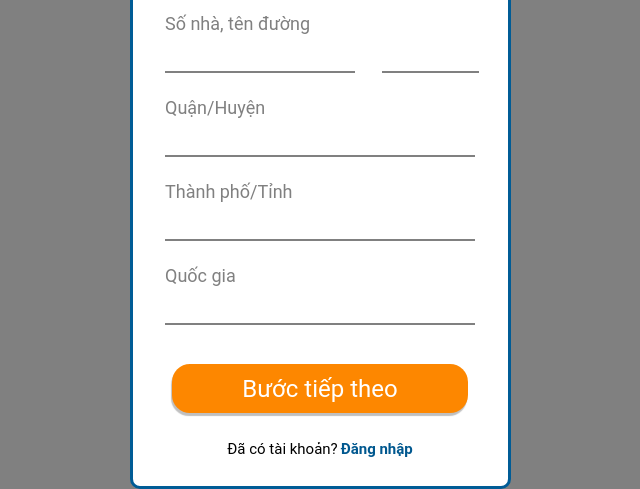
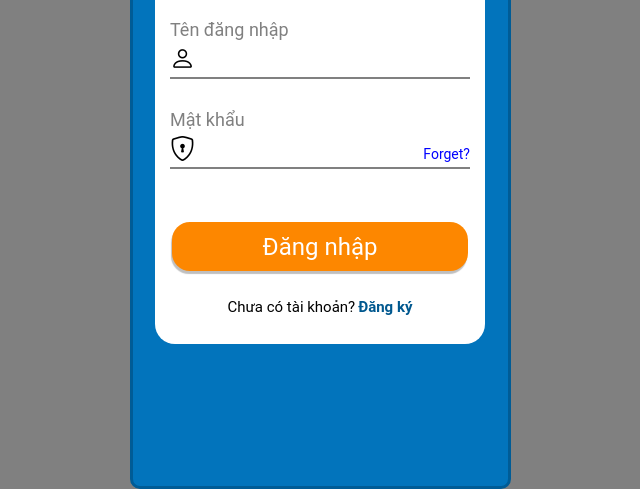
Before and after one commit to coddyOcat/ahamart, a React app in the folder client/: page / in a window 1280 px wide. Shown: the part 329-818 px from the top of the page, without its empty margins (320-960 px from the left). Built offline with nearby package versions, Linux system fonts and the light colour scheme.

Commit message:
login ui

```diff
--- a/client/src/app/index.js
+++ b/client/src/app/index.js
@@ -1,5 +1,5 @@
 
-import { BranchDetailScreen, HomeScreen, RegisterScreen } from "../screens"
+import { BranchDetailScreen, HomeScreen, LoginScreen, RegisterScreen } from "../screens"
 
 import '../style/index.sass'
 
@@ -8,7 +8,8 @@ const App = () => {
     return (
         // <HomeScreen />
         // <BranchDetailScreen />
-        <RegisterScreen />
+        // <RegisterScreen />
+        <LoginScreen />
     )
 }
 
--- /dev/null
+++ b/client/src/components/btnLogin.js
@@ -0,0 +1,17 @@
+import style from '../style/components/btnLogin.module.sass'
+
+const btnLogin = () => {
+    return (
+        <div className={style.btnLogin}>
+            <div className={style.loginBtn}>
+                {"Đăng nhập"}
+            </div>
+            <div className={style.otherChoice}>
+                <div className={style.choiceText}>Chưa có tài khoản?</div>
+                <div className={style.choiceBtn}>Đăng ký</div>
+            </div>
+        </div>
+    )
+}
+
+export default btnLogin
--- a/client/src/components/index.js
+++ b/client/src/components/index.js
@@ -9,3 +9,4 @@ export { default as RegisterStepOne } from './registerStepOne'
 export { default as RegisterStepTwo } from './registerStepTwo'
 export { default as RegisterStepFinal } from './registerStepFinal'
 export { default as BtnRegister } from './btnRegister'
+export { default as BtnLogin } from './btnLogin'
--- a/client/src/components/registerHeader.js
+++ b/client/src/components/registerHeader.js
@@ -3,13 +3,13 @@ import { Brand } from '../components/ui'
 import style from '../style/components/registerHeader.module.sass'
 import image from '../assets'
 
-const registerHeader = ({ step }) => {
+const registerHeader = ({ step, page }) => {
     return (
         <div className={style.registerHeader}>
             <div className={style.background}/>
             <Brand />
             <div className={style.title}>
-                <div className={style.TITLE}>ĐĂNG KÝ</div>
+                <div className={style.TITLE}>{page}</div>
                 <div className={style.titleDes}>
                     {step == 1? "Hãy đăng ký tài khoản để tiếp tục": "Nhập thông tin cá nhân"}
                 </div>
--- a/client/src/screens/index.js
+++ b/client/src/screens/index.js
@@ -1,3 +1,4 @@
 export { default as HomeScreen } from './home'
 export { default as BranchDetailScreen } from './branchDetail'
 export { default as RegisterScreen } from './register'
+export { default as LoginScreen } from './login'
--- /dev/null
+++ b/client/src/screens/login.js
@@ -0,0 +1,27 @@
+import { BtnLogin, RegisterHeader } from '../components'
+import { InputBox } from '../components/ui'
+import style from '../style/screens/login.module.sass'
+
+const login = () => {
+    return (
+        <div className={style.login}>
+            <RegisterHeader page="ĐĂNG NHẬP" step={0} />
+            <div className={style.loginBox}>
+                <div className={style.loginInput}>
+                    <div className={style.boxbox}>
+                        <i className={`${style.icon} bi bi-person`}></i>
+                        <InputBox title="Tên đăng nhập" check={0}/>
+                    </div>
+                    <div className={style.boxbox}>
+                        <i className={`${style.icon} bi bi-shield-lock`}></i>
+                        <InputBox title="Mật khẩu" check={0}/>
+                        <div className={style.forgetPass}>Forget?</div>
+                    </div>
+                </div>
+                <BtnLogin />
+            </div>
+        </div>
+    )
+}
+
+export default login
--- a/client/src/screens/register.js
+++ b/client/src/screens/register.js
@@ -5,7 +5,7 @@ import style from '../style/screens/register.module.sass'
 const register = () => {
     return (
         <div className={style.register}>
-            <RegisterHeader step={3}/>
+            <RegisterHeader page="ĐĂNG KÝ" step={3}/>
             <div className={style.registerInput}>
                 {/* <RegisterStepOne /> */}
                 {/* <RegisterStepTwo /> */}
--- /dev/null
+++ b/client/src/style/components/btnLogin.module.sass
@@ -0,0 +1,35 @@
+@import '../color'
+
+.btnLogin
+    position: absolute
+    display: flex
+    flex-direction: column
+    bottom: 0
+    height: 150px
+    width: 100%
+    border-top-left-radius: 10px
+    border-top-right-radius: 10px
+    align-items: center
+    justify-content: space-evenly
+    // background-color: black
+
+    .loginBtn
+        width: 296px
+        height: 49px
+        background-color: $join-button
+        box-shadow: -1px 3px 1px $shadow
+        border-radius: 18px
+        text-align: center
+        font-size: 24px
+        color: white
+        line-height: 50px
+    .otherChoice
+        display: flex
+        flex-direction: row
+        font-size: 15px
+        .choiceText
+
+        .choiceBtn
+            margin-left: 3px
+            font-weight: bold
+            color: $highlight-text
--- a/client/src/style/components/registerHeader.module.sass
+++ b/client/src/style/components/registerHeader.module.sass
@@ -26,3 +26,4 @@
     .packetLogo
         position: absolute
         bottom: -40px
+        z-index: 1
--- a/client/src/style/components/registerStepFinal.module.sass
+++ b/client/src/style/components/registerStepFinal.module.sass
@@ -7,3 +7,5 @@
 
     width: 310px
     height: 350px
+    input
+        width: 100%
--- a/client/src/style/components/registerStepTwo.module.sass
+++ b/client/src/style/components/registerStepTwo.module.sass
@@ -7,3 +7,5 @@
 
     width: 310px
     height: 350px
+    input
+        width: 100%
--- /dev/null
+++ b/client/src/style/screens/login.module.sass
@@ -0,0 +1,55 @@
+@import '../color'
+
+.login
+    position: relative
+    display: flex
+    width: 375px
+    height: 812px
+    overflow: hidden
+    justify-content: center
+
+    margin: 0 auto
+    border-radius: 10px
+    border: solid 3px #005c96
+    background-color: $join-background
+
+    .loginBox
+        position: absolute
+        top: 270px
+        background-color: white
+        width: 330px
+        height: 400px
+        border-radius: 20px
+        display: flex
+        flex-direction: column
+        align-items: center
+
+        .loginInput
+            position: absolute
+            top: 50px
+            width: 300px
+            height: 200px
+            display: flex
+            flex-direction: column
+            justify-content: space-evenly
+            .boxbox
+                position: relative
+                .icon
+                    position: absolute
+                    left: 0
+                    bottom: 10px
+                    font-size: 25px
+                    z-index: 1
+                input
+                    margin-left: 30px
+                    width: 70%
+                .forgetPass
+                    position: absolute
+                    right: 0
+                    bottom: 12px
+                    font-size: 14px
+                    z-index: 1
+                    color: blue
+                    &:hover
+                        cursor: pointer
+                        font-weight: bold
```
